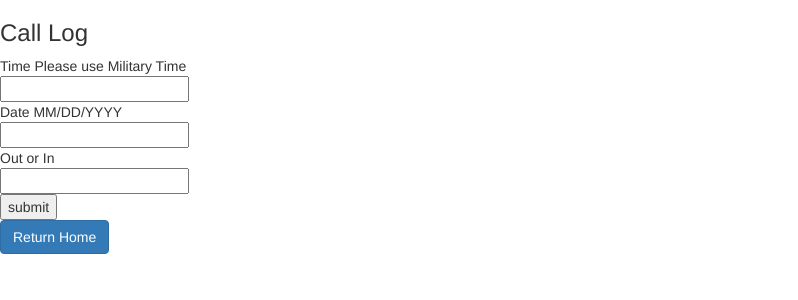
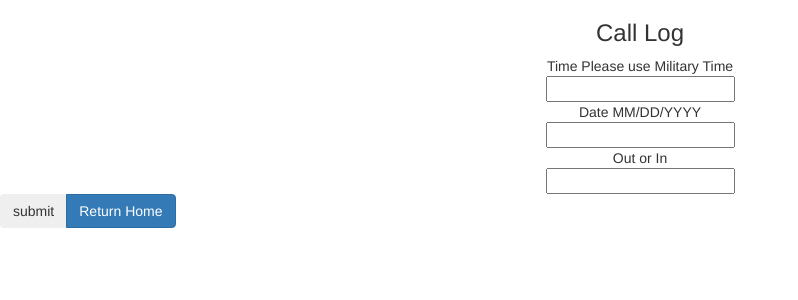
Before and after one commit to aaronlar/MGS406Final_Project, a Flask app: page /log in a window 1280 px wide. Shown: the top 300 px of the page, without its empty margins (0-798 px from the left). Run offline with Flask 3, Linux system fonts and the light colour scheme; some libraries are stand-ins or nearby versions.

Commit message:
Starting is CSS

```diff
--- /dev/null
+++ b/static/style.css
@@ -0,0 +1,9 @@
+form{
+ margin : auto;
+ width : 50%;
+ text-align: center;
+}
+.btn-group{
+ margin : auto;
+ width : 50%;
+}
--- a/templates/home.htm
+++ b/templates/home.htm
@@ -10,7 +10,7 @@
    {% block content %}
     <h1> Call Log</h1>
     <a href= "{{ url_for('log') }}" class="btn btn-success">Log Call</a>
-    <a href= "{{ url_for('list') }}" class="btn btn-secondary">List Calls</a>
+    <a href= "{{ url_for('list') }}" class="btn btn-success">List Calls</a>
    {% endblock %}
  </body>
 </html>
--- a/templates/log.htm
+++ b/templates/log.htm
@@ -1,5 +1,8 @@
 {% extends "bootstrap/base.html" %}
-
+{% block styles %}
+{{super()}}
+<link rel="stylesheet" href="{{url_for('.static', filename='style.css')}}">
+{% endblock %}
 {% block content %}
   <form action = "{{ url_for('addrec') }}" method = "POST">
    <h3>Call Log</h3>
@@ -11,9 +14,13 @@
    Out or In<br>
    <input type = "text" name = "Out_or_In" /><br>
 
-   <input type = "submit" value = "submit" /><br>
-   <a href= "{{ url_for('home') }}" class="btn btn-primary">Return Home</a>
+
   </form>
+  <div class="btn-group">
+   <input type="submit" value="submit" class="btn">
+   <a href="{{ url_for('home') }}" class="btn btn-primary" role="button">Return Home</a>
+  </div>
+{% endblock %}
+
  </body>
 </html>
-{% endblock %}
--- a/templates/result.htm
+++ b/templates/result.htm
@@ -1,4 +1,5 @@
 {% extends "bootstrap/base.html" %}
+<link rel="stylesheet" href="{{ url_for('static', filename='style.css') }}">
 {% block content %}
  <body>
   {{ msg }}
```
